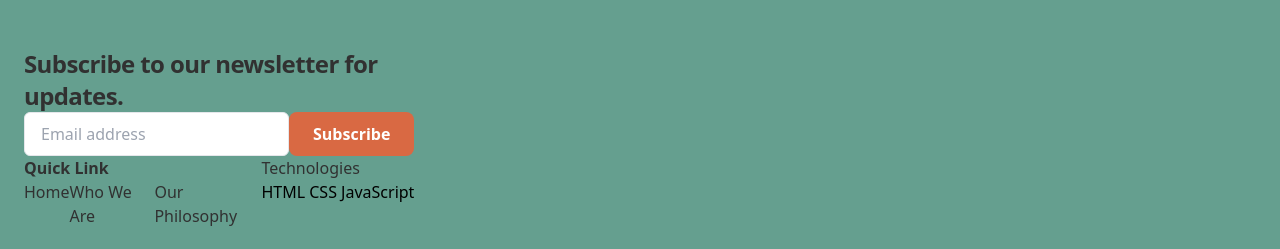
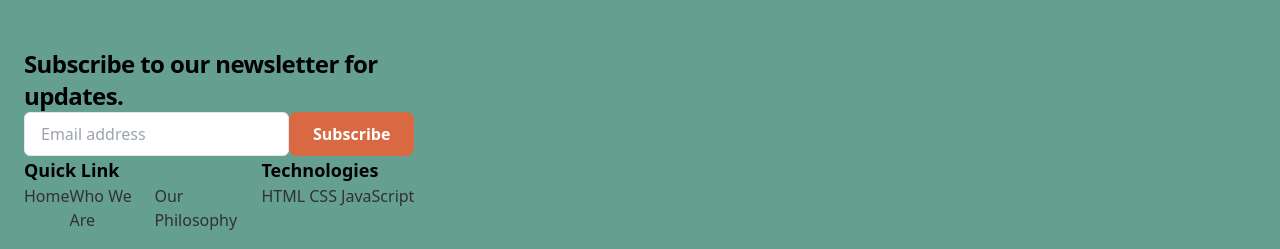
Before and after one commit to Wendy002/NOXNGC450_WF02401_GroupA_NoxoloNgcobo_SDF09, a website: page build/guided.html in a window 1280 px wide. Shown: the top 249 px of the page. Drawn offline with nearby package versions, Linux system fonts and the light colour scheme.

Commit message:
style subheading and links

```diff
--- a/build/guided.html
+++ b/build/guided.html
@@ -15,7 +15,7 @@
                 <div class="container px-6 py-12 mx-auto">
                     <div class="grid">
                         <div class="sm:col-span-2">
-                            <h1 class="max-w-lg text-xl font-semibold tracking-tight text-[#313131] xl:text-2xl d" >Subscribe to our newsletter for updates.</h1>
+                            <h1 class="max-w-lg text-xl font-semibold tracking-tight dark:text-[#313131] xl:text-2xl " >Subscribe to our newsletter for updates.</h1>
                             <div class="flex">
                                 <input id="email" type="text" placeholder="Email address" class="px-4 py-2 text-[#313131]  border rounded-md bg-white  focus:border-[#d86943] dark:focus:border-[#d86943] focus:outline-none focus:ring focus:ring-opacity-40 focus:ring-[#6a6766]">
                                 <button class="w-full px-6 py-2.5 btn-orange-custom text-white font-semibold hover:bg-white hover:text-[#d86943] focus:border-[#d86943]">
@@ -24,7 +24,7 @@
                             </div>
                         </div>
                         <div>
-                            <p class="text-[#313131] font-semibold">Quick Link</p>
+                            <p class="dark:text-[#313131] font-semibold text-lg">Quick Link</p>
                             <div class="flex text-[#313131]">
                                 <a href="#">Home</a>
                                 <a href="#">Who We Are</a>
@@ -32,8 +32,8 @@
                             </div>
                         </div>
                         <div>
-                            <p class="text-[#313131]">Technologies</p>
-                            <div class="">
+                            <p class="dark:text-[#313131] font-semibold text-lg">Technologies</p>
+                            <div class="text-[#313131]">
                                 <a href="#">HTML</a>
                                 <a href="#">CSS</a>
                                 <a href="#">JavaScript</a>
```
